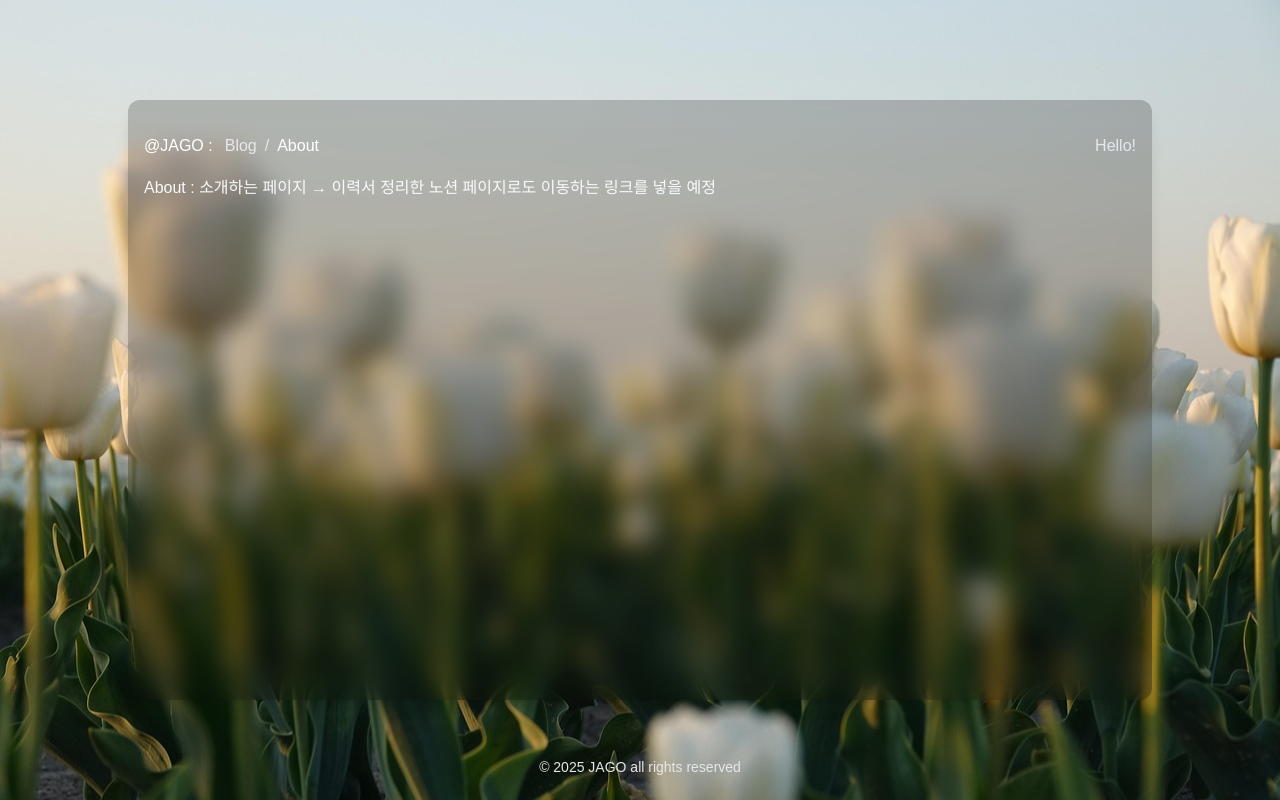
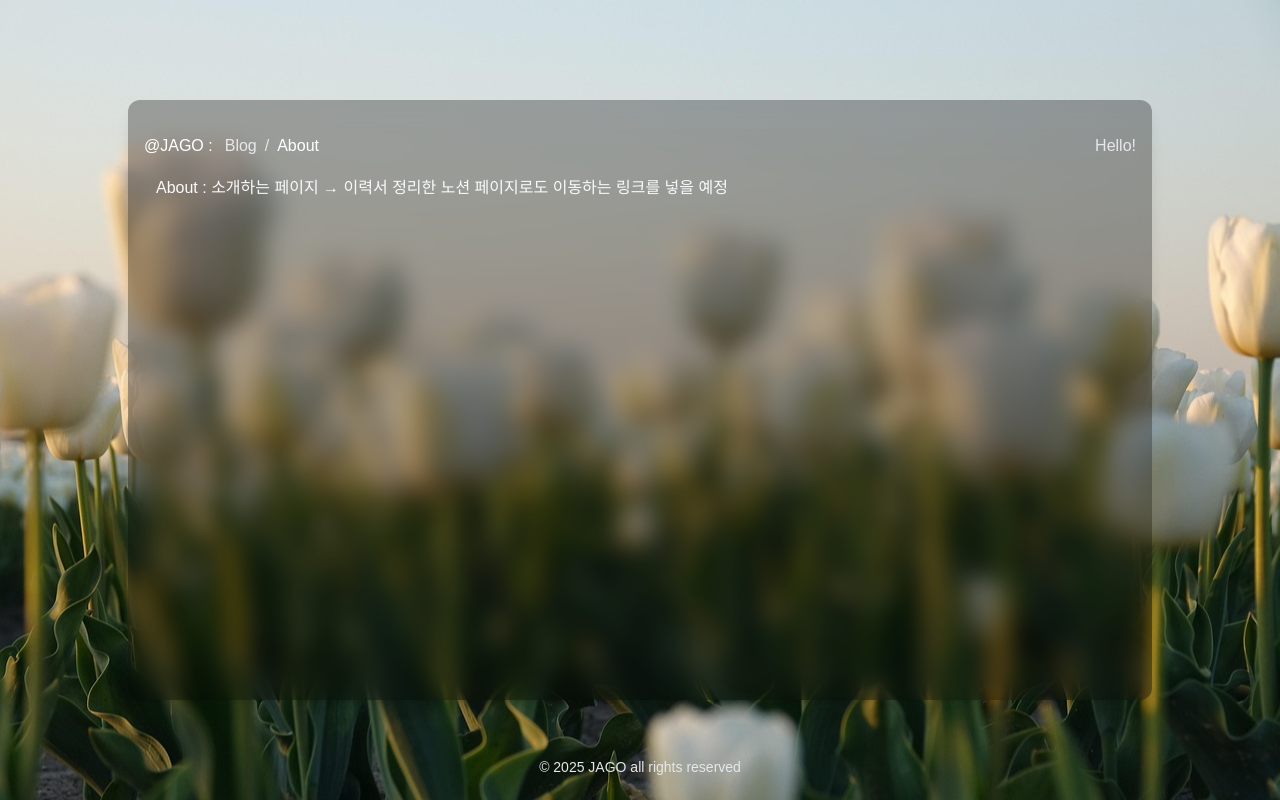
Before and after one commit to JAGORING/JagoLog, a Next.js app: page /about in a window 1280 px wide. Built offline with nearby package versions, Linux system fonts and the light colour scheme.

Commit message:
[Feat] content MDX > 각 element style 적용

```diff
--- a/package.json
+++ b/package.json
@@ -21,6 +21,7 @@
     "react": "^18",
     "react-dom": "^18",
     "rehype-pretty-code": "^0.14.0",
+    "remark-breaks": "^4.0.0",
     "remark-gfm": "^4.0.0",
     "shiki": "^1.29.2"
   },
--- a/posts/category2/test3.mdx
+++ b/posts/category2/test3.mdx
@@ -10,8 +10,6 @@ date: '2025-01-19 12:00:00'
 
 이 파일은 새롭게 작성된 테스트 게시글입니다.
 
----
-
 ### 주요 변경사항
 
 1. **업데이트된 제목**: 새로운 테스트.
@@ -19,8 +17,6 @@ date: '2025-01-19 12:00:00'
 3. **추가된 항목**:
    - 새로운 설명과 이미지.
    - 업데이트된 코드 블록 예시.
-
----
 
 ### 코드 블록 예시
 
--- a/src/app/layout.tsx
+++ b/src/app/layout.tsx
@@ -19,9 +19,9 @@ export default function RootLayout({
         className="bg-cover bg-center h-screen flex flex-col items-center justify-center px-4 xl:px-0"
         style={{ backgroundImage: "url('/images/body_bg.jpg')" }}
       >
-        <div className="p-4 bg-black/20 backdrop-blur-md shadow-lg rounded-xl w-full max-w-5xl h-[80vh] lg:h-[75vh]">
+        <div className="p-4 bg-black/30 backdrop-blur-md shadow-lg rounded-xl w-full max-w-5xl h-[80vh] lg:h-[75vh]">
           <Header />
-          <main className="h-[calc(75vh-60px)] lg:h-[calc(70vh-60px)] flex flex-col overflow-y-auto scrollbar-thin scrollbar-thumb-rounded">
+          <main className="px-3 h-[calc(75vh-60px)] lg:h-[calc(70vh-60px)] flex flex-col overflow-y-auto scrollbar-thin scrollbar-thumb-rounded">
             {children}
           </main>
         </div>
--- a/src/components/mdx/MdxComponent.tsx
+++ b/src/components/mdx/MdxComponent.tsx
@@ -13,4 +13,10 @@ export const mdxComponents: MDXComponents = {
   code: ({ ...props }) => {
     return <CustomCodeBlock {...props} />;
   },
+  h1: (props) => <h1 className="text-3xl font-bold my-3" {...props} />,
+  h2: (props) => <h2 className="text-2xl font-semibold my-2" {...props} />,
+  h3: (props) => <h3 className="text-xl font-semibold my-2" {...props} />,
+  p: (props) => <p className="text-sm my-1" {...props} />,
+  ul: (props) => <ul className="list-disc pl-5 my-2" {...props} />,
+  li: (props) => <li className="mb-1" {...props} />,
 };
--- a/src/components/mdx/PostContent.tsx
+++ b/src/components/mdx/PostContent.tsx
@@ -1,10 +1,12 @@
 import { mdxComponents } from '@/components/mdx/MdxComponent';
 import remarkGfm from 'remark-gfm';
 import rehypePrettyCode from 'rehype-pretty-code';
+import remarkBreaks from 'remark-breaks';
 import { MDXRemote } from 'next-mdx-remote/rsc';
 
 const PostContent = ({ content }: { content: string }) => {
   return (
+    <div className="px-3 prose prose-lg dark:prose-invert max-w-none">
       <MDXRemote
         source={content}
         components={mdxComponents}
@@ -12,6 +14,7 @@ const PostContent = ({ content }: { content: string }) => {
           mdxOptions: {
             remarkPlugins: [
               remarkGfm, // Github Flavored Markdown(GFM) 사용 플러그인
+              remarkBreaks, // mdx > 1줄 개행
             ],
             rehypePlugins: [
               [
@@ -24,6 +27,7 @@ const PostContent = ({ content }: { content: string }) => {
           },
         }}
       />
+    </div>
   );
 };
 
--- a/src/components/mdx/PostHeader.tsx
+++ b/src/components/mdx/PostHeader.tsx
@@ -3,7 +3,7 @@ interface Props {
 }
 export const PostHeader = ({ post }: Props) => {
   return (
-    <header className="mb-6 border-b border-gray-300 pb-4 dark:border-gray-700">
+    <header className="mb-4 border-b border-gray-300 pb-4 dark:border-gray-700">
       <h1 className="text-3xl font-bold text-gray-50 dark:text-gray-900">
         {post.title} <span className="text-xs text-gray-200 dark:text-gray-400">{post.date}</span>
       </h1>
```
Also changed, not shown: 1 other file (tests, documents, lock files or other folders). Lines whose indentation alone changed are shown as unchanged.
